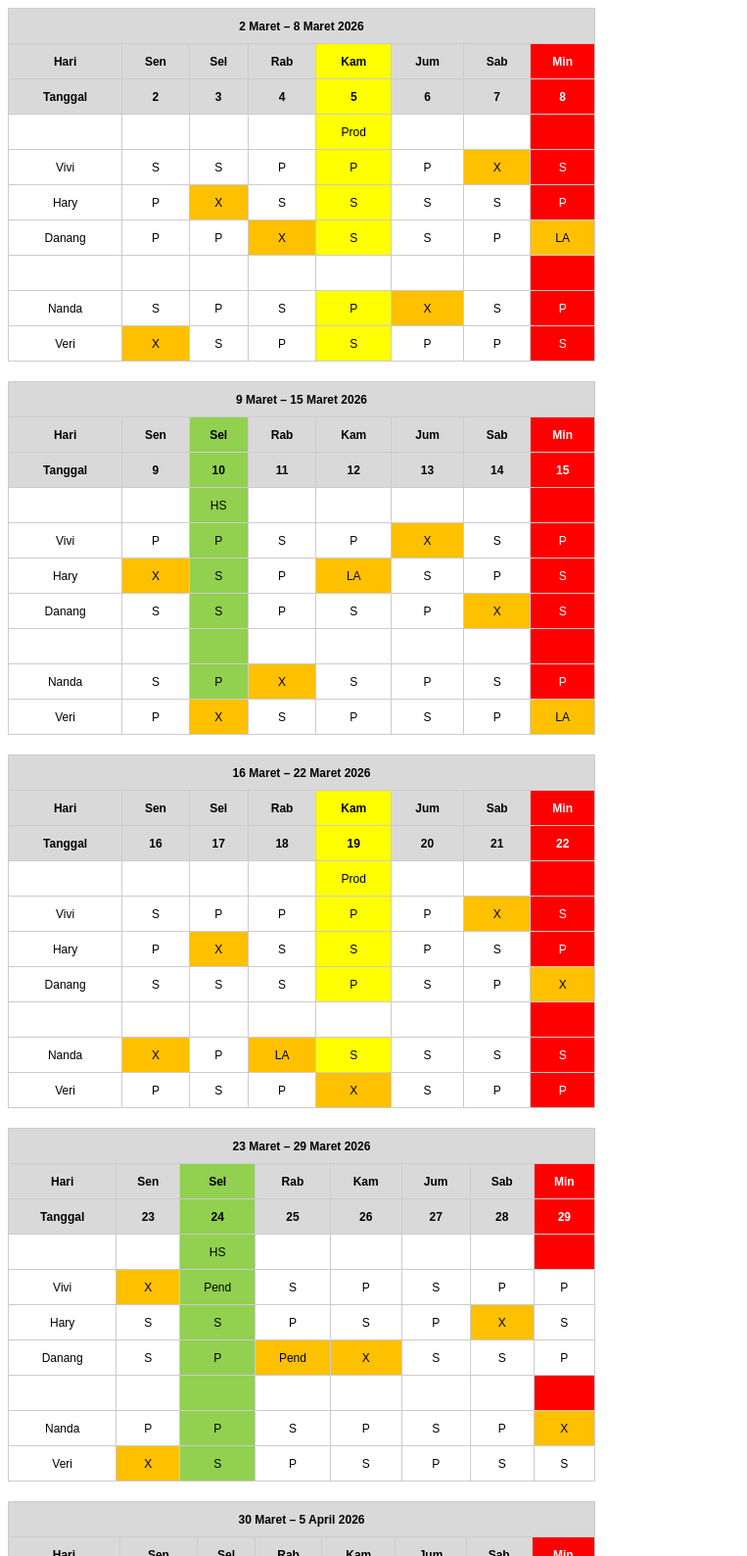
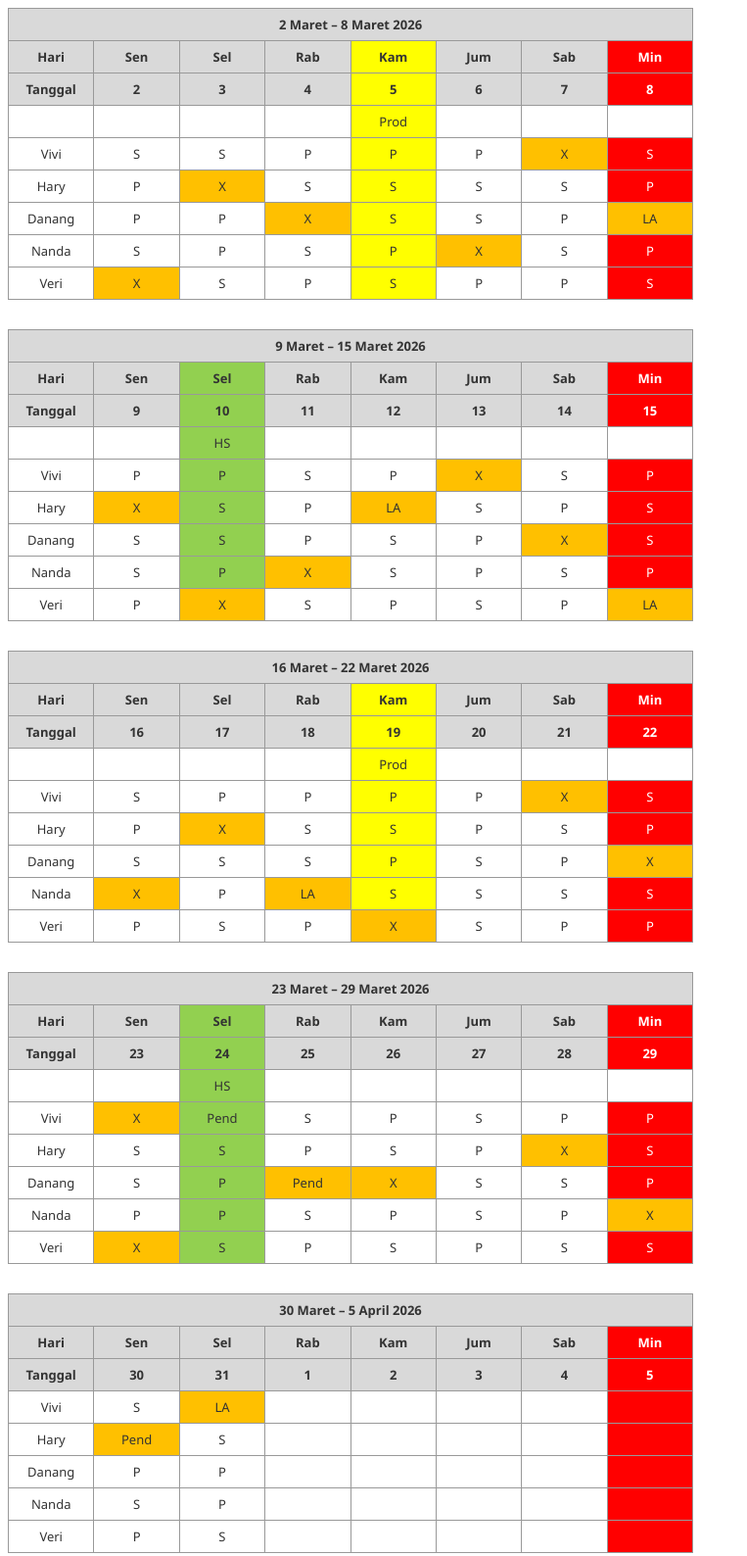
Before and after one commit to IndoMarc/absensi, a plain HTML site: page index.html in a window 1280 px wide. Shown: the top 1588 px of the page at 98% size, without its empty margins (0-763 px from the left). Drawn offline with Linux system fonts and the light colour scheme.

Commit message:
Revise schedule title and update styles

```diff
--- a/index.html
+++ b/index.html
@@ -3,106 +3,108 @@
 <head>
     <meta charset="UTF-8">
     <meta name="viewport" content="width=device-width, initial-scale=1.0">
-    <title>Jadwal Maret - April 2026</title>
+    <title>Revisi Jadwal Maret - April 2026</title>
     <style>
-        body { font-family: Arial, sans-serif; font-size: 12px; }
-        table { border-collapse: collapse; width: 100%; max-width: 600px; margin-bottom: 20px; }
-        th, td { border: 1px solid #ccc; text-align: center; padding: 5px; height: 25px; }
-        .header-grey { background-color: #d9d9d9; font-weight: bold; }
-        .yellow { background-color: #ffff00; }
-        .orange { background-color: #ffc000; }
-        .green { background-color: #92d050; }
-        .red { background-color: #ff0000; color: white; }
-        .info-box { border: 1px solid #000; background-color: #d9d9d9; padding: 10px; display: inline-block; vertical-align: top; margin-right: 20px; min-width: 150px; }
+        body { font-family: 'Segoe UI', Tahoma, Geneva, Verdana, sans-serif; font-size: 13px; color: #333; }
+        table { border-collapse: collapse; width: 100%; max-width: 700px; margin-bottom: 30px; table-layout: fixed; }
+        th, td { border: 1px solid #999; text-align: center; padding: 6px; height: 20px; word-wrap: break-word; }
+
+        /* Pewarnaan */
+        .bg-grey { background-color: #d9d9d9; font-weight: bold; }
+        .bg-yellow { background-color: #ffff00; }
+        .bg-orange { background-color: #ffc000; }
+        .bg-green { background-color: #92d050; }
+        .bg-red { background-color: #ff0000; color: white; }
+
+        /* Layout khusus */
+        .note-container { display: flex; gap: 20px; max-width: 700px; }
+        .box { border: 1px solid #333; background-color: #d9d9d9; padding: 10px; flex: 1; min-height: 120px; }
+        .side-note { text-align: left; padding-left: 15px; border-left: none; }
     </style>
 </head>
 <body>
 
     <table>
-        <tr class="header-grey"><td colspan="8">2 Maret – 8 Maret 2026</td></tr>
-        <tr class="header-grey">
-            <td>Hari</td><td>Sen</td><td>Sel</td><td>Rab</td><td class="yellow">Kam</td><td>Jum</td><td>Sab</td><td class="red">Min</td>
+        <tr class="bg-grey"><td colspan="8">2 Maret – 8 Maret 2026</td></tr>
+        <tr class="bg-grey">
+            <td>Hari</td><td>Sen</td><td>Sel</td><td>Rab</td><td class="bg-yellow">Kam</td><td>Jum</td><td>Sab</td><td class="bg-red">Min</td>
         </tr>
-        <tr class="header-grey">
-            <td>Tanggal</td><td>2</td><td>3</td><td>4</td><td class="yellow">5</td><td>6</td><td>7</td><td class="red">8</td>
+        <tr class="bg-grey">
+            <td>Tanggal</td><td>2</td><td>3</td><td>4</td><td class="bg-yellow">5</td><td>6</td><td>7</td><td class="bg-red">8</td>
         </tr>
-        <tr><td></td><td></td><td></td><td></td><td class="yellow">Prod</td><td></td><td></td><td class="red"></td></tr>
-        <tr><td>Vivi</td><td>S</td><td>S</td><td>P</td><td class="yellow">P</td><td>P</td><td class="orange">X</td><td class="red">S</td></tr>
-        <tr><td>Hary</td><td>P</td><td class="orange">X</td><td>S</td><td class="yellow">S</td><td>S</td><td>S</td><td class="red">P</td></tr>
-        <tr><td>Danang</td><td>P</td><td>P</td><td class="orange">X</td><td class="yellow">S</td><td>S</td><td>P</td><td class="orange">LA</td></tr>
-        <tr><td></td><td></td><td></td><td></td><td></td><td></td><td></td><td class="red"></td></tr>
-        <tr><td>Nanda</td><td>S</td><td>P</td><td>S</td><td class="yellow">P</td><td class="orange">X</td><td>S</td><td class="red">P</td></tr>
-        <tr><td>Veri</td><td class="orange">X</td><td>S</td><td>P</td><td class="yellow">S</td><td>P</td><td>P</td><td class="red">S</td></tr>
+        <tr><td></td><td></td><td></td><td></td><td class="bg-yellow">Prod</td><td></td><td></td><td></td></tr>
+        <tr><td>Vivi</td><td>S</td><td>S</td><td>P</td><td class="bg-yellow">P</td><td>P</td><td class="bg-orange">X</td><td class="bg-red">S</td></tr>
+        <tr><td>Hary</td><td>P</td><td class="bg-orange">X</td><td>S</td><td class="bg-yellow">S</td><td>S</td><td>S</td><td class="bg-red">P</td></tr>
+        <tr><td>Danang</td><td>P</td><td>P</td><td class="bg-orange">X</td><td class="bg-yellow">S</td><td>S</td><td>P</td><td class="bg-orange">LA</td></tr>
+        <tr><td>Nanda</td><td>S</td><td>P</td><td>S</td><td class="bg-yellow">P</td><td class="bg-orange">X</td><td>S</td><td class="bg-red">P</td></tr>
+        <tr><td>Veri</td><td class="bg-orange">X</td><td>S</td><td>P</td><td class="bg-yellow">S</td><td>P</td><td>P</td><td class="bg-red">S</td></tr>
     </table>
 
     <table>
-        <tr class="header-grey"><td colspan="8">9 Maret – 15 Maret 2026</td></tr>
-        <tr class="header-grey">
-            <td>Hari</td><td>Sen</td><td class="green">Sel</td><td>Rab</td><td>Kam</td><td>Jum</td><td>Sab</td><td class="red">Min</td>
+        <tr class="bg-grey"><td colspan="8">9 Maret – 15 Maret 2026</td></tr>
+        <tr class="bg-grey">
+            <td>Hari</td><td>Sen</td><td class="bg-green">Sel</td><td>Rab</td><td>Kam</td><td>Jum</td><td>Sab</td><td class="bg-red">Min</td>
         </tr>
-        <tr class="header-grey">
-            <td>Tanggal</td><td>9</td><td class="green">10</td><td>11</td><td>12</td><td>13</td><td>14</td><td class="red">15</td>
+        <tr class="bg-grey">
+            <td>Tanggal</td><td>9</td><td class="bg-green">10</td><td>11</td><td>12</td><td>13</td><td>14</td><td class="bg-red">15</td>
         </tr>
-        <tr><td></td><td></td><td class="green">HS</td><td></td><td></td><td></td><td></td><td class="red"></td></tr>
-        <tr><td>Vivi</td><td>P</td><td class="green">P</td><td>S</td><td>P</td><td class="orange">X</td><td>S</td><td class="red">P</td></tr>
-        <tr><td>Hary</td><td class="orange">X</td><td class="green">S</td><td>P</td><td class="orange">LA</td><td>S</td><td>P</td><td class="red">S</td></tr>
-        <tr><td>Danang</td><td>S</td><td class="green">S</td><td>P</td><td>S</td><td>P</td><td class="orange">X</td><td class="red">S</td></tr>
-        <tr><td></td><td></td><td class="green"></td><td></td><td></td><td></td><td></td><td class="red"></td></tr>
-        <tr><td>Nanda</td><td>S</td><td class="green">P</td><td class="orange">X</td><td>S</td><td>P</td><td>S</td><td class="red">P</td></tr>
-        <tr><td>Veri</td><td>P</td><td class="orange">X</td><td>S</td><td>P</td><td>S</td><td>P</td><td class="orange">LA</td></tr>
+        <tr><td></td><td></td><td class="bg-green">HS</td><td></td><td></td><td></td><td></td><td></td></tr>
+        <tr><td>Vivi</td><td>P</td><td class="bg-green">P</td><td>S</td><td>P</td><td class="bg-orange">X</td><td>S</td><td class="bg-red">P</td></tr>
+        <tr><td>Hary</td><td class="bg-orange">X</td><td class="bg-green">S</td><td>P</td><td class="bg-orange">LA</td><td>S</td><td>P</td><td class="bg-red">S</td></tr>
+        <tr><td>Danang</td><td>S</td><td class="bg-green">S</td><td>P</td><td>S</td><td>P</td><td class="bg-orange">X</td><td class="bg-red">S</td></tr>
+        <tr><td>Nanda</td><td>S</td><td class="bg-green">P</td><td class="bg-orange">X</td><td>S</td><td>P</td><td>S</td><td class="bg-red">P</td></tr>
+        <tr><td>Veri</td><td>P</td><td class="bg-orange">X</td><td>S</td><td>P</td><td>S</td><td>P</td><td class="bg-orange">LA</td></tr>
     </table>
 
     <table>
-        <tr class="header-grey"><td colspan="8">16 Maret – 22 Maret 2026</td></tr>
-        <tr class="header-grey">
-            <td>Hari</td><td>Sen</td><td>Sel</td><td>Rab</td><td class="yellow">Kam</td><td>Jum</td><td>Sab</td><td class="red">Min</td>
+        <tr class="bg-grey"><td colspan="8">16 Maret – 22 Maret 2026</td></tr>
+        <tr class="bg-grey">
+            <td>Hari</td><td>Sen</td><td>Sel</td><td>Rab</td><td class="bg-yellow">Kam</td><td>Jum</td><td>Sab</td><td class="bg-red">Min</td>
         </tr>
-        <tr class="header-grey">
-            <td>Tanggal</td><td>16</td><td>17</td><td>18</td><td class="yellow">19</td><td>20</td><td>21</td><td class="red">22</td>
+        <tr class="bg-grey">
+            <td>Tanggal</td><td>16</td><td>17</td><td>18</td><td class="bg-yellow">19</td><td>20</td><td>21</td><td class="bg-red">22</td>
         </tr>
-        <tr><td></td><td></td><td></td><td></td><td class="yellow">Prod</td><td></td><td></td><td class="red"></td></tr>
-        <tr><td>Vivi</td><td>S</td><td>P</td><td>P</td><td class="yellow">P</td><td>P</td><td class="orange">X</td><td class="red">S</td></tr>
-        <tr><td>Hary</td><td>P</td><td class="orange">X</td><td>S</td><td class="yellow">S</td><td>P</td><td>S</td><td class="red">P</td></tr>
-        <tr><td>Danang</td><td>S</td><td>S</td><td>S</td><td class="yellow">P</td><td>S</td><td>P</td><td class="orange">X</td></tr>
-        <tr><td></td><td></td><td></td><td></td><td></td><td></td><td></td><td class="red"></td></tr>
-        <tr><td>Nanda</td><td class="orange">X</td><td>P</td><td class="orange">LA</td><td class="yellow">S</td><td>S</td><td>S</td><td class="red">S</td></tr>
-        <tr><td>Veri</td><td>P</td><td>S</td><td>P</td><td class="orange">X</td><td>S</td><td>P</td><td class="red">P</td></tr>
+        <tr><td></td><td></td><td></td><td></td><td class="bg-yellow">Prod</td><td></td><td></td><td></td></tr>
+        <tr><td>Vivi</td><td>S</td><td>P</td><td>P</td><td class="bg-yellow">P</td><td>P</td><td class="bg-orange">X</td><td class="bg-red">S</td></tr>
+        <tr><td>Hary</td><td>P</td><td class="bg-orange">X</td><td>S</td><td class="bg-yellow">S</td><td>P</td><td>S</td><td class="bg-red">P</td></tr>
+        <tr><td>Danang</td><td>S</td><td>S</td><td>S</td><td class="bg-yellow">P</td><td>S</td><td>P</td><td class="bg-orange">X</td></tr>
+        <tr><td>Nanda</td><td class="bg-orange">X</td><td>P</td><td class="bg-orange">LA</td><td class="bg-yellow">S</td><td>S</td><td>S</td><td class="bg-red">S</td></tr>
+        <tr><td>Veri</td><td>P</td><td>S</td><td>P</td><td class="bg-orange">X</td><td>S</td><td>P</td><td class="bg-red">P</td></tr>
     </table>
 
     <table>
-        <tr class="header-grey"><td colspan="8">23 Maret – 29 Maret 2026</td></tr>
-        <tr class="header-grey">
-            <td>Hari</td><td>Sen</td><td class="green">Sel</td><td>Rab</td><td>Kam</td><td>Jum</td><td>Sab</td><td class="red">Min</td>
+        <tr class="bg-grey"><td colspan="8">23 Maret – 29 Maret 2026</td></tr>
+        <tr class="bg-grey">
+            <td>Hari</td><td>Sen</td><td class="bg-green">Sel</td><td>Rab</td><td>Kam</td><td>Jum</td><td>Sab</td><td class="bg-red">Min</td>
         </tr>
-        <tr class="header-grey">
-            <td>Tanggal</td><td>23</td><td class="green">24</td><td>25</td><td>26</td><td>27</td><td>28</td><td class="red">29</td>
+        <tr class="bg-grey">
+            <td>Tanggal</td><td>23</td><td class="bg-green">24</td><td>25</td><td>26</td><td>27</td><td>28</td><td class="bg-red">29</td>
         </tr>
-        <tr><td></td><td></td><td class="green">HS</td><td></td><td></td><td></td><td></td><td class="red"></td></tr>
-        <tr><td>Vivi</td><td class="orange">X</td><td class="green">Pend</td><td>S</td><td>P</td><td>S</td><td>P</td><td>P</td></tr>
-        <tr><td>Hary</td><td>S</td><td class="green">S</td><td>P</td><td>S</td><td>P</td><td class="orange">X</td><td>S</td></tr>
-        <tr><td>Danang</td><td>S</td><td class="green">P</td><td class="orange">Pend</td><td class="orange">X</td><td>S</td><td>S</td><td>P</td></tr>
-        <tr><td></td><td></td><td class="green"></td><td></td><td></td><td></td><td></td><td class="red"></td></tr>
-        <tr><td>Nanda</td><td>P</td><td class="green">P</td><td>S</td><td>P</td><td>S</td><td>P</td><td class="orange">X</td></tr>
-        <tr><td>Veri</td><td class="orange">X</td><td class="green">S</td><td>P</td><td>S</td><td>P</td><td>S</td><td>S</td></tr>
+        <tr><td></td><td></td><td class="bg-green">HS</td><td></td><td></td><td></td><td></td><td></td></tr>
+        <tr><td>Vivi</td><td class="bg-orange">X</td><td class="bg-green">Pend</td><td>S</td><td>P</td><td>S</td><td>P</td><td class="bg-red">P</td></tr>
+        <tr><td>Hary</td><td>S</td><td class="bg-green">S</td><td>P</td><td>S</td><td>P</td><td class="bg-orange">X</td><td class="bg-red">S</td></tr>
+        <tr><td>Danang</td><td>S</td><td class="bg-green">P</td><td class="bg-orange">Pend</td><td class="bg-orange">X</td><td>S</td><td>S</td><td class="bg-red">P</td></tr>
+        <tr><td>Nanda</td><td>P</td><td class="bg-green">P</td><td>S</td><td>P</td><td>S</td><td>P</td><td class="bg-orange">X</td></tr>
+        <tr><td>Veri</td><td class="bg-orange">X</td><td class="bg-green">S</td><td>P</td><td>S</td><td>P</td><td>S</td><td class="bg-red">S</td></tr>
     </table>
 
     <table>
-        <tr class="header-grey"><td colspan="8">30 Maret – 5 April 2026</td></tr>
-        <tr class="header-grey">
-            <td>Hari</td><td>Sen</td><td>Sel</td><td>Rab</td><td>Kam</td><td>Jum</td><td>Sab</td><td class="red">Min</td>
+        <tr class="bg-grey"><td colspan="8">30 Maret – 5 April 2026</td></tr>
+        <tr class="bg-grey">
+            <td>Hari</td><td>Sen</td><td>Sel</td><td>Rab</td><td>Kam</td><td>Jum</td><td>Sab</td><td class="bg-red">Min</td>
         </tr>
-        <tr class="header-grey">
-            <td>Tanggal</td><td>30</td><td>31</td><td>1</td><td>2</td><td>3</td><td>4</td><td class="red">5</td>
+        <tr class="bg-grey">
+            <td>Tanggal</td><td>30</td><td>31</td><td>1</td><td>2</td><td>3</td><td>4</td><td class="bg-red">5</td>
         </tr>
-        <tr><td>Vivi</td><td>S</td><td class="orange">LA</td><td></td><td></td><td></td><td></td><td class="red"></td></tr>
-        <tr><td>Hary</td><td class="orange">Pend</td><td>S</td><td></td><td></td><td></td><td></td><td class="red"></td></tr>
-        <tr><td>Danang</td><td>P</td><td>P</td><td></td><td></td><td></td><td></td><td class="red"></td></tr>
-        <tr><td></td><td></td><td></td><td></td><td></td><td></td><td></td><td class="red"></td></tr>
-        <tr><td>Nanda</td><td>S</td><td>P</td><td></td><td></td><td></td><td></td><td class="red"></td></tr>
-        <tr><td>Veri</td><td>P</td><td>S</td><td></td><td></td><td></td><td></td><td class="red"></td></tr>
+        <tr><td>Vivi</td><td>S</td><td class="bg-orange">LA</td><td></td><td></td><td></td><td></td><td class="bg-red"></td></tr>
+        <tr><td>Hary</td><td class="bg-orange">Pend</td><td>S</td><td></td><td></td><td></td><td></td><td class="bg-red"></td></tr>
+        <tr><td>Danang</td><td>P</td><td>P</td><td></td><td></td><td></td><td></td><td class="bg-red"></td></tr>
+        <tr><td>Nanda</td><td>S</td><td>P</td><td></td><td></td><td></td><td></td><td class="bg-red"></td></tr>
+        <tr><td>Veri</td><td>P</td><td>S</td><td></td><td></td><td></td><td></td><td class="bg-red"></td></tr>
     </table>
 
-    <div class="info-box">
+    <div class="note-container">
+        <div class="box">
             <strong>Pendingan :</strong><br>
             Vivi 1<br>
             Hary 0<br>
@@ -110,14 +112,14 @@
             Nanda 1<br>
             Very 2
         </div>
-
-    <div class="info-box">
+        <div class="box">
             <strong>NB :</strong><br>
             Prodmast 5, 19<br>
             Harga Spesial 10, 24<br>
             Tanggal Merah 19, 21, 22<br>
             Event 1
         </div>
+    </div>
 
 </body>
 </html>
```
Lines whose indentation alone changed are shown as unchanged.
